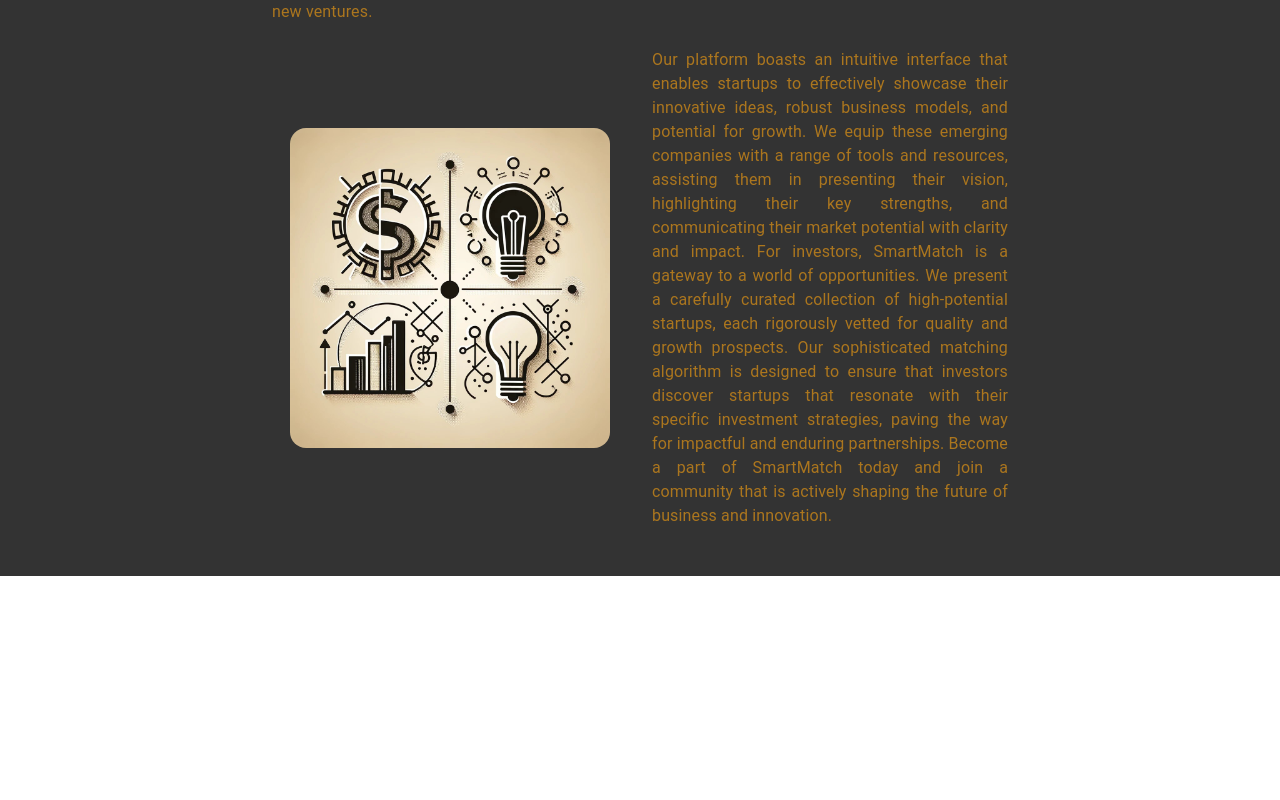
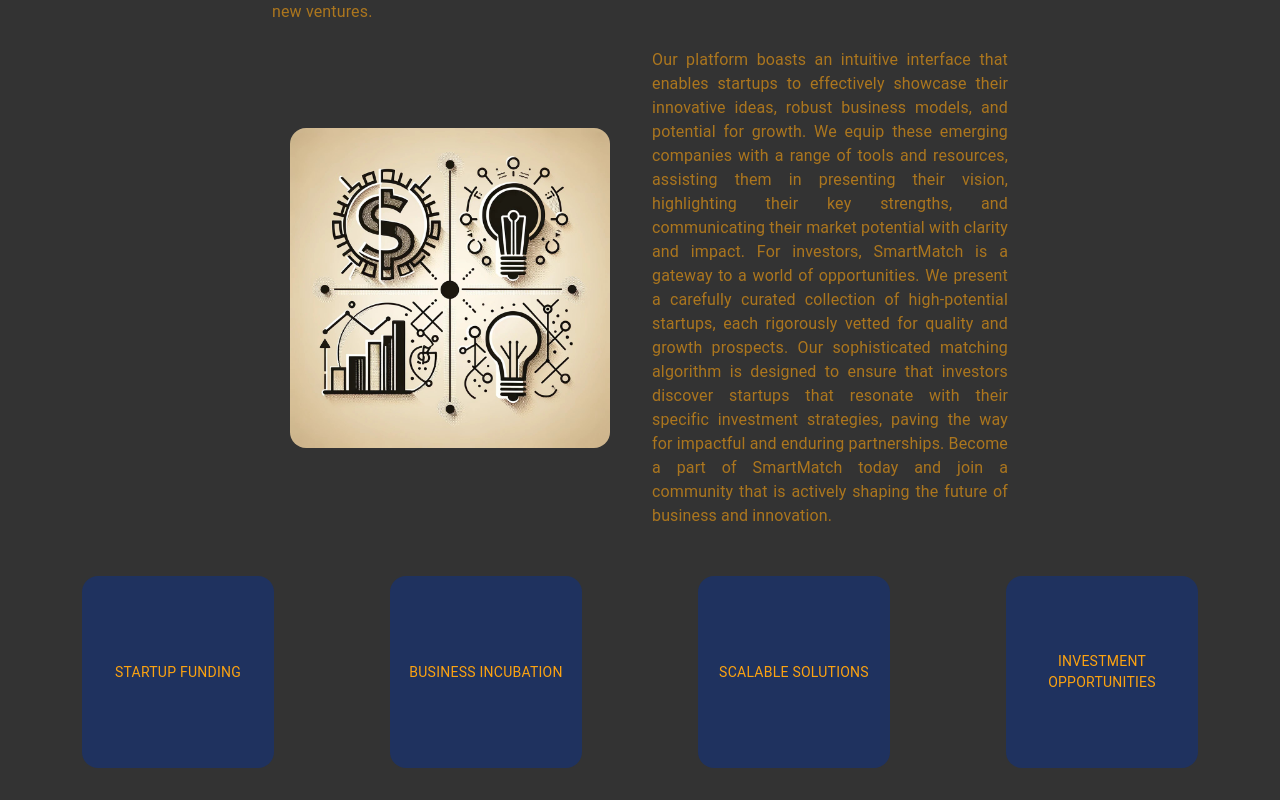
Before and after one commit to SzaboLeventeDev/start_match, a Vue app in the folder frontend/: page / in a window 1280 px wide. Shown: the part 1254-2054 px from the top of the page. Before the commit the page ends 1830 px from the top, so only its background shows below. Built offline with nearby package versions, Linux system fonts and the light colour scheme.

Commit message:
add services section with BaseTile

```diff
--- a/frontend/src/assets/global.css
+++ b/frontend/src/assets/global.css
@@ -2,7 +2,7 @@
   --c-black: #000000;
   --c-blue: #14213d;
   --c-orange: #fca311;
-  --c-light-grey: #e5e5e5;
+  --c-grey: #e5e5e5;
   --c-white: #ffffff;
 
   /* Könnyebb színek */
--- /dev/null
+++ b/frontend/src/components/TheServices.vue
@@ -0,0 +1,28 @@
+<script setup lang="ts">
+import { ref } from 'vue';
+import BaseTile from './ui/BaseTile.vue';
+
+const services = ref(['Startup Funding', 'Business Incubation', 'Scalable Solutions', 'Investment Opportunities'])
+</script>
+<template>
+  <VContainer id="services" class="services">
+    <BaseTile v-for="service in services">
+      <template #text class="serviceColor">
+        {{ service }}
+      </template>
+    </BaseTile>
+  </VContainer>
+</template>
+<style scoped>
+.services {
+  max-width: 800px;
+  height: auto;
+  display: flex;
+  flex-direction: row;
+  gap: 1rem;
+  overflow-x: auto;
+}
+.serviceColor {
+  color: #1f325f;
+}
+</style>
--- /dev/null
+++ b/frontend/src/components/ui/BaseTile.vue
@@ -0,0 +1,36 @@
+<script setup lang="ts"></script>
+<template>
+  <VContainer class="tile">
+    <VCardText class="text">
+      <slot name="text"></slot>
+    </VCardText>
+    <slot></slot>
+  </VContainer>
+</template>
+<style scoped>
+.tile {
+  width: 8rem;
+  height: 8rem;
+  background-color: #1f325f;
+  border-radius: 1rem;
+  display: flex;
+  align-items: center;
+  justify-content: center;
+
+
+  @media (min-width: 1024px) {
+    width: 12rem;
+    height: 12rem;
+  }
+}
+.text {
+  padding: 0;
+  text-align: center;
+  display: flex;
+  justify-content: center;
+  text-transform: uppercase;
+  word-wrap: break-word;
+  overflow-wrap: break-word;
+}
+
+</style>
--- a/frontend/src/views/HomeView.vue
+++ b/frontend/src/views/HomeView.vue
@@ -1,12 +1,14 @@
 <script setup lang="ts">
 import TheHero from '@/components/TheHero.vue'
 import TheIntroduction from '@/components/TheIntroduction.vue';
+import TheServices from '@/components/TheServices.vue';
 </script>
 
 <template>
     <VContainer class="page">
         <TheHero />
         <TheIntroduction/>
+        <TheServices/>
     </VContainer>
 </template>
 <style scoped>
```
